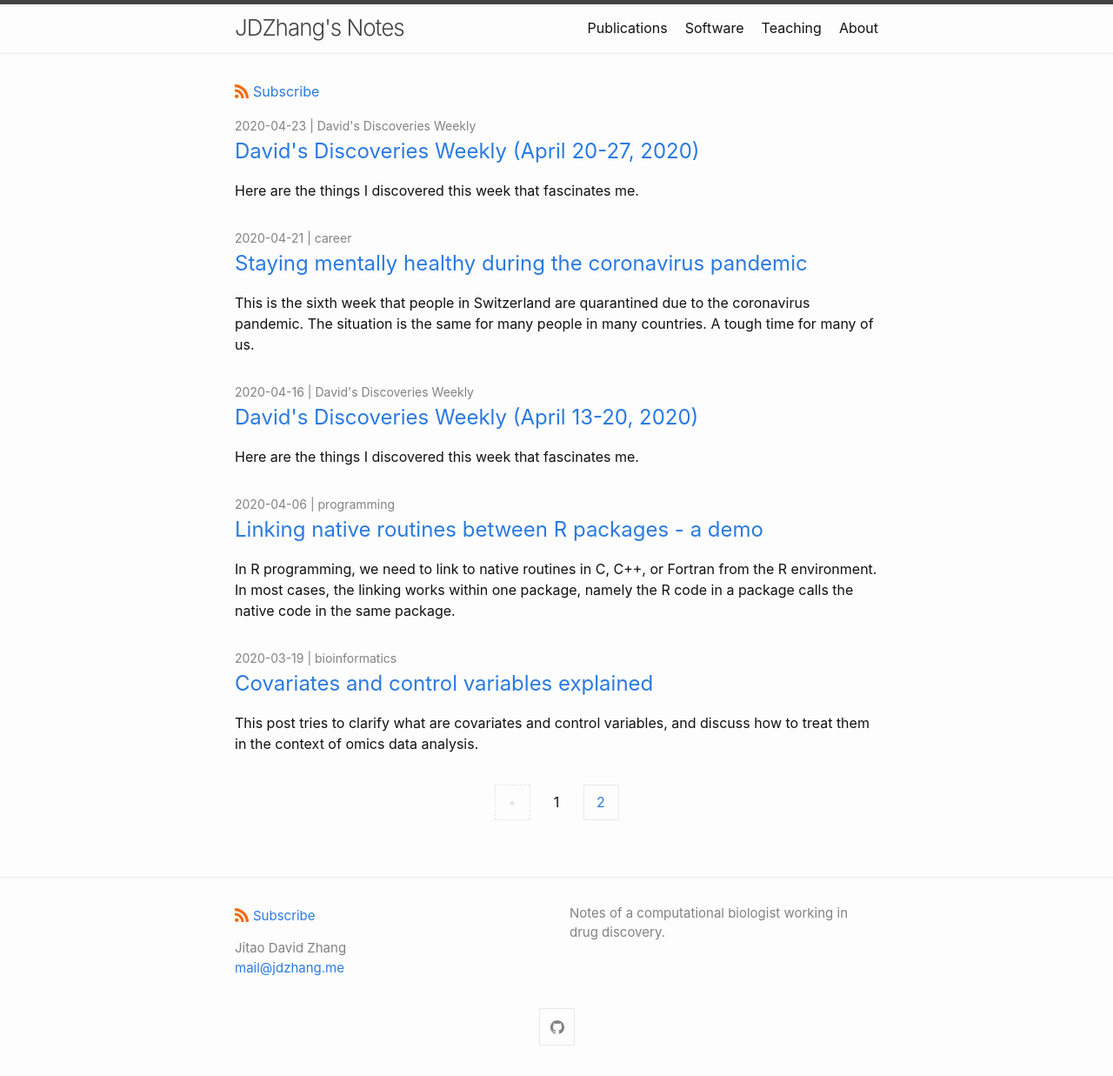
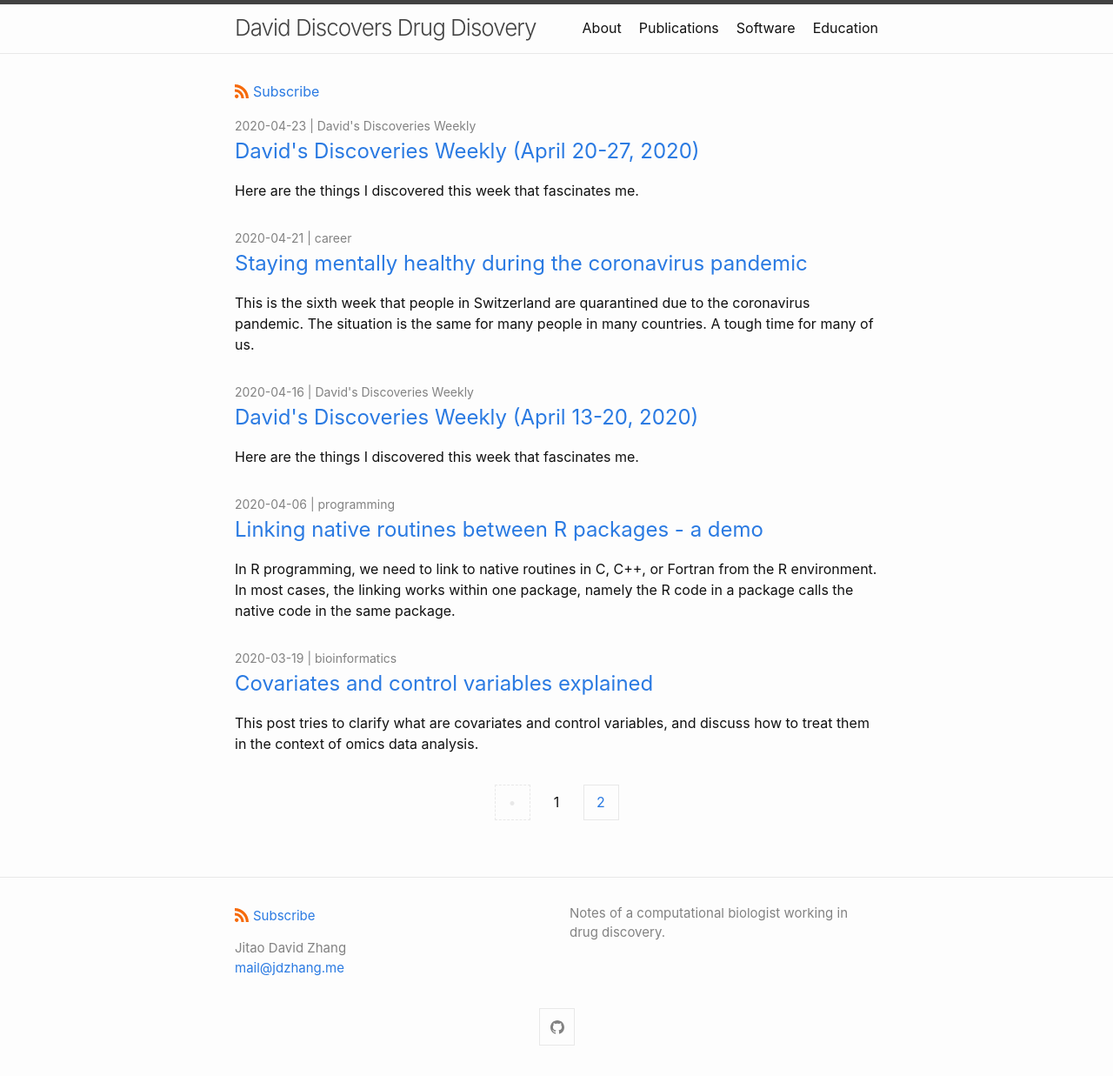
Before and after one commit to Accio/accio.github.io, a Jekyll site: the page built from index.html, in a window 1280 px wide. Shown: the whole page at 87% size. Built offline with Jekyll 4.4.1, drawn with Linux system fonts in a browser that asks for light colours; the list of posts is cut into pages by our own code.

Commit message:
reorder the pages

```diff
--- a/_config.yml
+++ b/_config.yml
@@ -1,4 +1,4 @@
-title: JDZhang's Notes
+title: David Discovers Drug Disovery
 author:
    name: Jitao David Zhang
    email: mail@jdzhang.me
@@ -19,11 +19,10 @@ comments: true
 show_excerpts: true
 
 header_pages:
+  - _pages/about.md
   - _pages/publications.md
   - _pages/software.md
-  - _pages/talks.md
-  - _pages/teaching.md
-  - _pages/about.md
+  - _pages/education.md
 
 paginate: 5
 paginate_path: "/page:num/"
```
